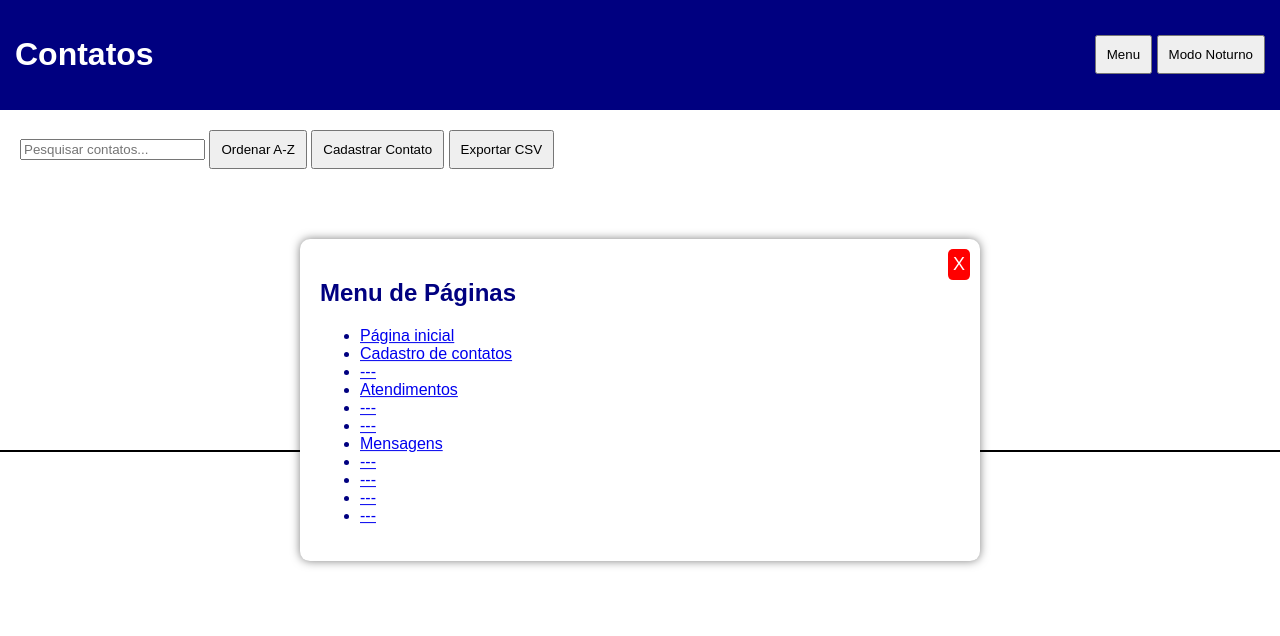
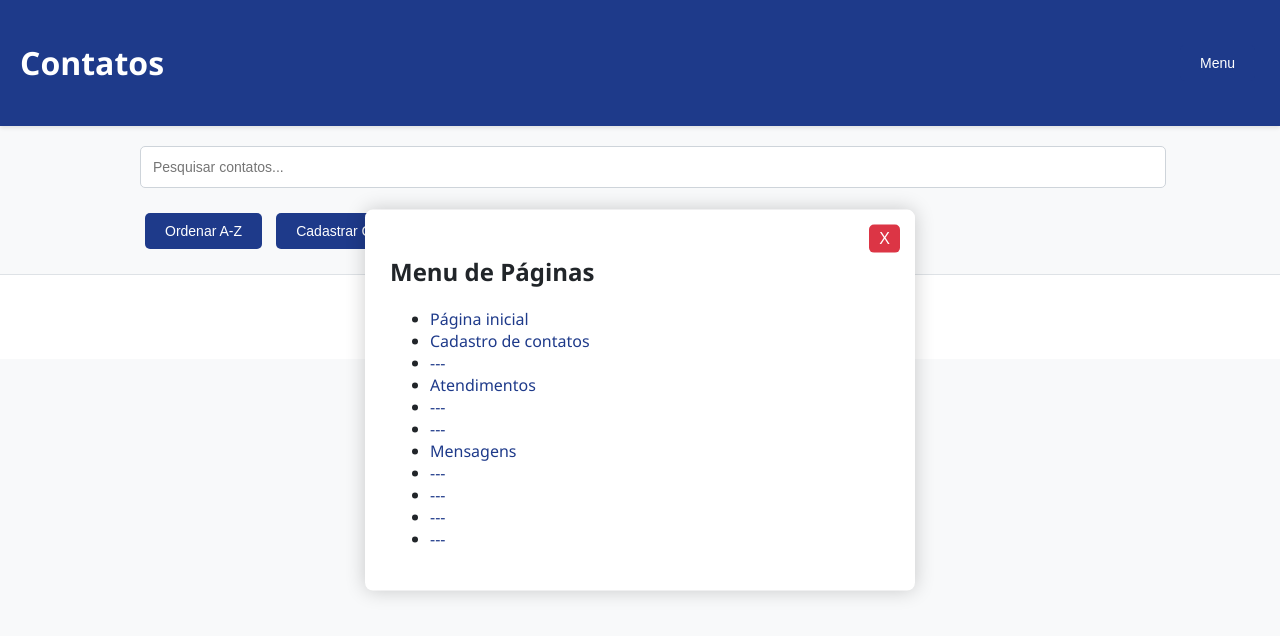
Before and after one commit to BancoHF/DBHF, a website: page pagina1.html in a window 1280 px wide. Both pictures are taken after a click on the button "Menu". Drawn offline with Linux system fonts and the light colour scheme.

Commit message:
Update pagina1.html

```diff
--- a/pagina1.html
+++ b/pagina1.html
@@ -5,21 +5,129 @@
     <meta name="viewport" content="width=device-width, initial-scale=1.0">
     <title>Página 1 - Cadastro de Contatos</title>
     <style>
-        body { font-family: Arial, sans-serif; margin: 0; padding: 0; background: white; color: navy; transition: background 0.3s, color 0.3s; }
-        header { background: navy; color: white; padding: 15px; display: flex; justify-content: space-between; align-items: center; }
-        button { padding: 10px; cursor: pointer; }
-        main { padding: 20px; min-height: 300px; }
-        footer { border-top: 2px solid black; text-align: center; padding: 10px; }
-        .hidden { display: none; }
-        .modal { position: fixed; top: 50%; left: 50%; transform: translate(-50%, -50%); background: white; padding: 20px; box-shadow: 0px 0px 10px rgba(0, 0, 0, 0.5); width: 50%; display: none; border-radius: 10px; z-index: 1000; }
-        .modal .close-btn { position: absolute; top: 10px; right: 10px; cursor: pointer; font-size: 18px; background: red; color: white; padding: 5px; border: none; border-radius: 5px; }
-        .contact-card { border: 1px solid #ccc; padding: 10px; margin: 5px 0; display: flex; justify-content: space-between; align-items: center; background: #f4f4f4; border-radius: 5px; }
-        .contact-info { padding: 10px; }
-        .highlight { background: red; color: white; font-weight: bold; padding: 5px; border-radius: 5px; }
-        .contact-photo { width: 50px; height: 50px; object-fit: cover; border-radius: 50%; margin-right: 10px; }
-        .dark-mode { background: #121212; color: #f4f4f4; }
-        .dark-mode header { background: #1f1f1f; }
-        .dark-mode .contact-card { background: #2c2c2c; border-color: #444; }
+        body {
+            font-family: 'Segoe UI', Tahoma, Geneva, Verdana, sans-serif;
+            margin: 0;
+            padding: 0;
+            background: #f8f9fa;
+            color: #212529;
+        }
+        header {
+            background: #1e3a8a; /* Cor azul original mantida */
+            color: white;
+            padding: 20px;
+            display: flex;
+            justify-content: space-between;
+            align-items: center;
+            box-shadow: 0 2px 4px rgba(0, 0, 0, 0.1);
+        }
+        button {
+            padding: 10px 20px;
+            cursor: pointer;
+            background: #1e3a8a; /* Azul original nos botões */
+            color: white;
+            border: none;
+            border-radius: 5px;
+            margin: 5px;
+            transition: background 0.3s;
+            font-size: 14px;
+        }
+        button:hover {
+            background: #274baf; /* Azul mais claro ao passar o mouse */
+        }
+        main {
+            padding: 20px;
+            max-width: 1000px;
+            margin: auto;
+        }
+        footer {
+            border-top: 1px solid #dee2e6;
+            text-align: center;
+            padding: 15px;
+            background: #ffffff;
+            color: #6c757d;
+        }
+        .modal {
+            position: fixed;
+            top: 50%;
+            left: 50%;
+            transform: translate(-50%, -50%);
+            background: white;
+            padding: 25px;
+            box-shadow: 0px 0px 20px rgba(0, 0, 0, 0.2);
+            width: 90%;
+            max-width: 500px;
+            display: none;
+            border-radius: 8px;
+            z-index: 1000;
+        }
+        .modal .close-btn {
+            position: absolute;
+            top: 10px;
+            right: 10px;
+            cursor: pointer;
+            font-size: 16px;
+            background: #dc3545;
+            color: white;
+            padding: 5px 10px;
+            border: none;
+            border-radius: 5px;
+        }
+        .contact-card {
+            border: 1px solid #ced4da;
+            padding: 15px;
+            margin: 10px 0;
+            display: flex;
+            justify-content: space-between;
+            align-items: center;
+            background: white;
+            border-radius: 8px;
+            box-shadow: 0 1px 3px rgba(0,0,0,0.05);
+        }
+        .contact-info {
+            padding: 10px;
+        }
+        .contact-photo {
+            width: 50px;
+            height: 50px;
+            object-fit: cover;
+            border-radius: 50%;
+            margin-right: 10px;
+            border: 2px solid #1e3a8a;
+        }
+        input[type="text"], input[type="email"], input[type="number"], input[type="date"], input[type="file"] {
+            width: 100%;
+            padding: 10px;
+            margin-bottom: 10px;
+            border: 1px solid #ced4da;
+            border-radius: 5px;
+            font-size: 14px;
+        }
+        label {
+            font-weight: 600;
+            margin-top: 10px;
+            display: block;
+            font-size: 14px;
+        }
+        .form-group {
+            margin-bottom: 15px;
+        }
+        #search {
+            width: 100%;
+            padding: 12px;
+            margin-bottom: 20px;
+            border-radius: 5px;
+            border: 1px solid #ced4da;
+            font-size: 14px;
+        }
+        ul li a {
+            text-decoration: none;
+            color: #1e3a8a;
+        }
+        ul li a:hover {
+            text-decoration: underline;
+        }
+
     </style>
 </head>
 <body>
@@ -27,9 +135,6 @@
         <h1>Contatos</h1>
         <div>
             <button onclick="toggleMenu()">Menu</button>
-            <!-- INÍCIO MODO NOTURNO -->
-            <button onclick="toggleDarkMode()">Modo Noturno</button>
-            <!-- FIM MODO NOTURNO -->
         </div>
     </header>
     <main>
```
